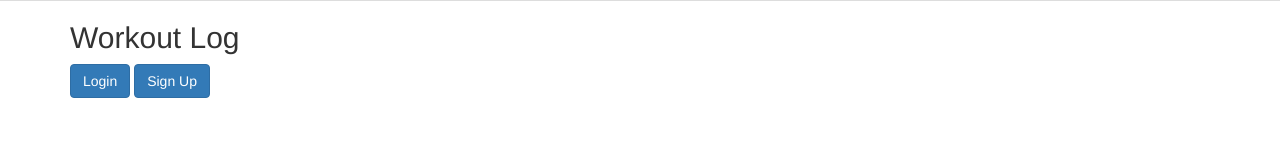
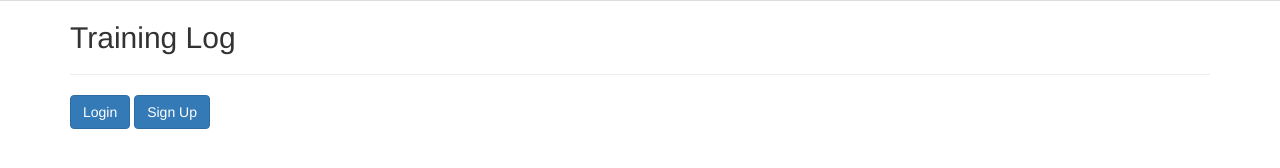
Before and after one commit to madyward/Workout-Log, a website: page workoutlogClient/index.html in a window 1280 px wide. Drawn offline with nearby package versions, Linux system fonts and the light colour scheme.

Commit message:
Changed title, debugged problem of navbar dissapearing when logged out then logged back in

```diff
--- a/workoutlogClient/index.html
+++ b/workoutlogClient/index.html
@@ -4,7 +4,7 @@
 		<meta charset="utf-8">
 		<meta http-equiv="X-UA-Compatible" content="IE=edge">
 		<meta name="viewport" content="width=device-width, initial-scale=1">
-		<title>Workout Log</title>
+		<title>Training Log</title>
 		<link href="/bower_components/bootstrap/dist/css/bootstrap.min.css" rel="stylesheet">
 	</head>
 	<body>
@@ -23,7 +23,8 @@
 		<div class="container">
 			<div class="tab-content">
 				<div class="tab-pane active" id="home">
-					<h2>Workout Log</h2>
+					<h2>Training Log</h2>
+					<hr>
 					<div id="forLogin">
 						<button data-toggle="modal" data-target="#login-modal" class="btn btn-primary">Login</button>
 						<button data-toggle="modal" data-target="#signup-modal" class="btn btn-primary">Sign Up</button>
--- a/workoutlogClient/user/auth.js
+++ b/workoutlogClient/user/auth.js
@@ -32,6 +32,7 @@ $(function(){
 				$("#signup-modal").modal("hide");
 				$(".disabled").removeClass("disabled");
 				$(".hidden").removeClass("hidden");
+				$(".tab1").show();
 				$("#loginout").text("Logout");
 				$("#defineTab").text("Define Workouts");
 				$("#logTab").text("Log Workout");
@@ -75,6 +76,7 @@ $(function(){
 				$("#login-modal").modal("hide");
 				$(".disabled").removeClass("disabled");
 				$(".hidden").removeClass("hidden");
+				$(".tab1").show();
 				$("#loginout").text("Logout");
 				$("#defineTab").text("Define Workouts");
 				$("#logTab").text("Log Your Workout");
```
